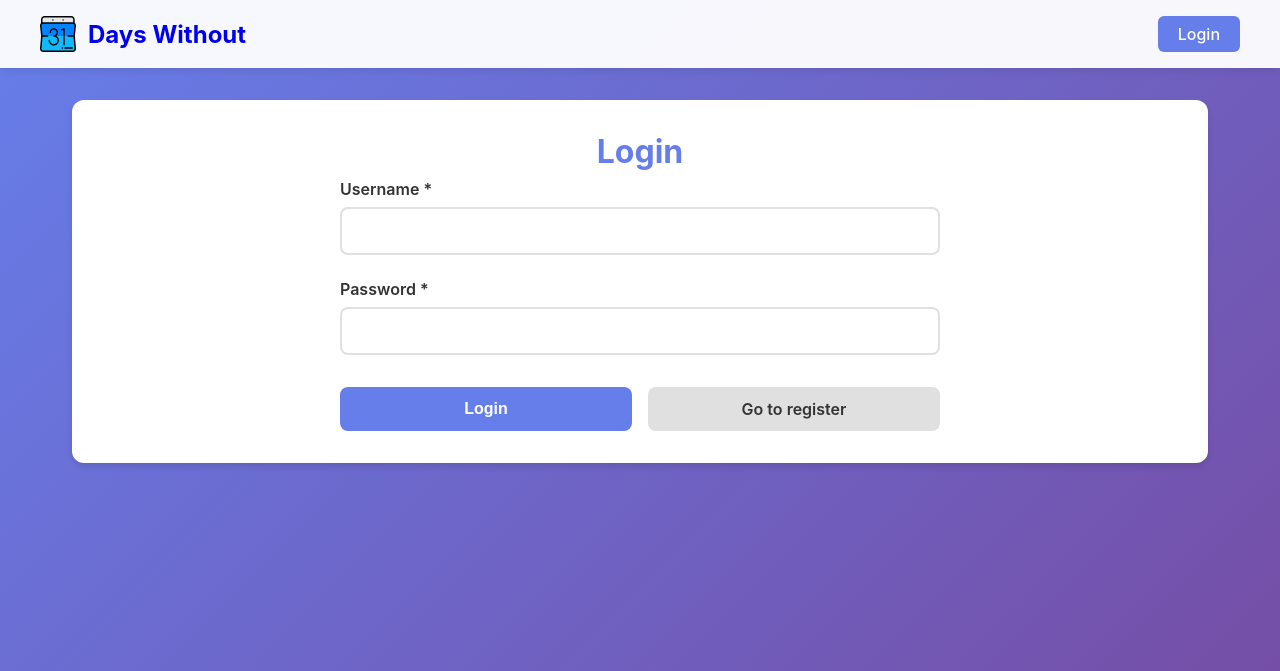
After one commit to simon-b64/DaysWithout, a Flask app: page /login in a window 1280 px wide. The commit adds this page. Shown: the top 671 px of the page. Run offline with Flask 3, Linux system fonts and the light colour scheme.

Commit message:
feat: Added anonymous | user mode
* fix: Removed DROP TABLE so that init-db cannot delete db

* feat: Added basic database versioning

* feat: Added basic auth endpoints as well aus login and register sites

* feat: Added flag to toggle the login feature

* chore: adapted readme

```diff
--- a/app/__init__.py
+++ b/app/__init__.py
@@ -9,6 +9,7 @@ def create_app(test_config=None):
     app.config.from_mapping(
         SECRET_KEY='dev',
         DATABASE=os.path.join(app.instance_path, 'days_without.sqlite'),
+        ANONYMOUS=False,
     )
 
     if test_config is None:
@@ -27,8 +28,15 @@ def create_app(test_config=None):
     from . import db
     db.init_app(app)
 
+    from . import auth
+    app.register_blueprint(auth.bp)
+
     from . import trackers
     app.register_blueprint(trackers.bp)
     app.add_url_rule('/', endpoint='index')
 
+    @app.context_processor
+    def inject_anonymous():
+        return dict(ANONYMOUS=app.config.get('ANONYMOUS', False))
+
     return app
--- /dev/null
+++ b/app/auth.py
@@ -0,0 +1,117 @@
+import functools
+from flask import (
+    Blueprint, flash, g, redirect, render_template, request, url_for, session, current_app
+)
+from werkzeug.security import check_password_hash, generate_password_hash
+
+from app import db
+
+bp = Blueprint('auth', __name__)
+
+
+def login_required(view):
+    @functools.wraps(view)
+    def wrapped_view(**kwargs):
+        if g.user is None:
+            return redirect(url_for('auth.login'))
+        return view(**kwargs)
+
+    return wrapped_view
+
+
+def anonymous_disabled(view):
+    @functools.wraps(view)
+    def wrapped_view(**kwargs):
+        if current_app.config['ANONYMOUS']:
+            return redirect(url_for('index'))
+        return view(**kwargs)
+
+    return wrapped_view
+
+
+@bp.route('/login', methods=('GET', 'POST'))
+@anonymous_disabled
+def login():
+    if request.method == 'POST':
+        username = request.form['username']
+        password = request.form['password']
+        database = db.get_db()
+        error = None
+
+        user = database.execute(
+            "SELECT * FROM users WHERE username = ?",
+            (username,)
+        ).fetchone()
+
+        if user is None:
+            error = 'Incorrect username or password.'
+        elif not check_password_hash(user['password_hash'], password):
+            error = 'Incorrect username or password.'
+
+        if error is None:
+            session.clear()
+            session['user_id'] = user['id']
+            return redirect(url_for('index'))
+
+        flash(error, 'error')
+
+    return render_template("auth/login.html")
+
+
+@bp.route('/register', methods=('GET', 'POST'))
+@anonymous_disabled
+def register():
+    if request.method == 'POST':
+        username = request.form['username']
+        password = request.form['password']
+        database = db.get_db()
+        error = None
+
+        if not username:
+            error = 'Username is required.'
+        elif len(username) < 5 or len(username) > 40:
+            error = 'Username must be between 5 and 40 characters.'
+        elif not password:
+            error = 'Password is required.'
+        elif len(password) < 8 or len(password) > 20:
+            error = 'Password must be between 8 and 20 characters.'
+
+        if error is None:
+            try:
+                database.execute(
+                    "INSERT INTO users (username, password_hash) VALUES (?, ?)",
+                    (username, generate_password_hash(password))
+                )
+                database.commit()
+            except database.IntegrityError:
+                error = 'User already exists.'
+            else:
+                flash('User was successfully created! You can now login!', 'success')
+                return redirect(url_for('auth.login'))
+
+        flash(error, 'error')
+
+    return render_template("auth/register.html")
+
+
+@bp.route('/logout')
+@anonymous_disabled
+def logout():
+    session.clear()
+    return redirect(url_for('auth.login'))
+
+
+@bp.before_app_request
+def load_logged_in_user():
+    user_id = session.get('user_id')
+
+    if current_app.config['ANONYMOUS']:
+        g.user = {'id': 1, 'username': 'Anonymous'}
+        return
+
+    if user_id is None:
+        g.user = None
+    else:
+        g.user = db.get_db().execute(
+            'SELECT * FROM users WHERE id = ?', (user_id,)
+        ).fetchone()
--- a/app/db.py
+++ b/app/db.py
@@ -1,3 +1,4 @@
+import os
 import sqlite3
 import click
 from datetime import datetime
@@ -23,9 +24,30 @@ def close_db(e=None):
 def init_db():
     db = get_db()
 
-    with current_app.open_resource('schema.sql') as f:
-        db.executescript(f.read().decode('utf8'))
+    exists = db.execute("SELECT name FROM sqlite_master WHERE type='table' AND name='database_version'").fetchone()
+    if exists is None:
+        print("No version table found, creating.")
+        with current_app.open_resource(os.path.normcase('db/create-version-table.sql')) as f:
+            db.executescript(f.read().decode('utf8'))
 
+    database_version = db.execute("SELECT version FROM database_version").fetchone()['version']
+    print(f'Current database version: {database_version}')
+    while True:
+        next_version = database_version + 1
+        migration_filename = os.path.normcase(current_app.root_path) + os.path.normcase(f'/db/migrations/{next_version}.sql')
+        print("Looking for migration file:", migration_filename)
+        if not os.path.exists(os.path.normcase(migration_filename)):
+            break
+
+        print("Applying migration:", migration_filename)
+        with current_app.open_resource(migration_filename) as f:
+            db.executescript(f.read().decode('utf8'))
+        db.execute(
+            "UPDATE database_version SET version = ?",
+            (next_version,)
+        )
+        db.commit()
+        database_version = next_version
 
 @click.command('init-db')
 def init_db_command():
--- /dev/null
+++ b/app/db/create-version-table.sql
@@ -0,0 +1,5 @@
+CREATE TABLE database_version (
+    version INTEGER PRIMARY KEY
+);
+
+INSERT INTO database_version (version) VALUES (0);
--- a/app/schema.sql
+++ b/app/db/migrations/1.sql
@@ -1,5 +1,3 @@
-DROP TABLE IF EXISTS days_without;
-
 CREATE TABLE days_without (
     id INTEGER PRIMARY KEY AUTOINCREMENT,
     start DATE NOT NULL,
--- /dev/null
+++ b/app/templates/auth/login.html
@@ -0,0 +1,130 @@
+{% extends 'general.html' %}
+
+{% block title %}Login{% endblock %}
+
+{% block extra_css %}
+    <style>
+        .page-header {
+            text-align: center;
+        }
+
+        .page-header h2 {
+            color: #667eea;
+            font-size: 2rem;
+            margin-bottom: 0.5rem;
+        }
+
+        .form-container {
+            max-width: 600px;
+            margin: 0 auto;
+        }
+
+        .form-group {
+            margin-bottom: 1.5rem;
+        }
+
+        .form-group label {
+            display: block;
+            font-weight: 600;
+            margin-bottom: 0.5rem;
+            color: #333;
+        }
+
+        .form-group input,
+        .form-group textarea {
+            width: 100%;
+            padding: 0.75rem;
+            border: 2px solid #e0e0e0;
+            border-radius: 8px;
+            font-size: 1rem;
+            font-family: inherit;
+            transition: border-color 0.3s;
+        }
+
+        .form-group input:focus,
+        .form-group textarea:focus {
+            outline: none;
+            border-color: #667eea;
+        }
+
+        .form-group textarea {
+            resize: vertical;
+            min-height: 100px;
+        }
+
+        .form-hint {
+            display: block;
+            font-size: 0.9rem;
+            color: #666;
+            margin-top: 0.25rem;
+        }
+
+        .form-actions {
+            display: flex;
+            gap: 1rem;
+            margin-top: 2rem;
+        }
+
+        .btn {
+            flex: 1;
+            padding: 0.75rem 1.5rem;
+            border: none;
+            border-radius: 8px;
+            font-size: 1rem;
+            font-weight: 600;
+            cursor: pointer;
+            transition: all 0.3s;
+            text-decoration: none;
+            text-align: center;
+            display: inline-block;
+        }
+
+        .btn-primary {
+            background-color: #667eea;
+            color: white;
+        }
+
+        .btn-primary:hover {
+            background-color: #5568d3;
+        }
+
+        .btn-secondary {
+            background-color: #e0e0e0;
+            color: #333;
+        }
+
+        .btn-secondary:hover {
+            background-color: #d0d0d0;
+        }
+
+        @media (max-width: 768px) {
+            .form-actions {
+                flex-direction: column;
+            }
+        }
+    </style>
+{% endblock %}
+
+{% block content %}
+    <div class="page-header">
+        <h2>Login</h2>
+    </div>
+
+    <div class="form-container">
+        <form method="POST" action="{{ url_for('auth.login') }}">
+            <div class="form-group">
+                <label for="username-input">Username *</label>
+                <input id="username-input" required name="username" type="text">
+            </div>
+            <div class="form-group">
+                <label for="password-input">Password *</label>
+                <input id="password-input" required name="password" type="password">
+            </div>
+
+            <div class="form-actions">
+                <button type="submit" class="btn btn-primary">Login</button>
+                <a href="{{ url_for('auth.register') }}" class="btn btn-secondary">Go to register</a>
+            </div>
+        </form>
+    </div>
+{% endblock %}
--- a/app/templates/general.html
+++ b/app/templates/general.html
@@ -52,6 +52,32 @@
         nav a, nav a:visited, nav a:hover {
             text-decoration: none;
             transition: color 0.3s;
+        }
+
+        nav .auth-section {
+            display: flex;
+            align-items: center;
+            gap: 1rem;
+        }
+
+        nav .auth-section span {
+            color: #333;
+            font-weight: 500;
+        }
+
+        nav .auth-section a {
+            background-color: #667eea;
+            color: white;
+            padding: 0.5rem 1.25rem;
+            border-radius: 6px;
+            font-weight: 500;
+            transition: all 0.3s;
+        }
+
+        nav .auth-section a:hover {
+            background-color: #5568d3;
+            transform: translateY(-2px);
+            box-shadow: 0 4px 8px rgba(102, 126, 234, 0.3);
         }
 
         main {
@@ -134,6 +160,16 @@
                  class="logo">
             <a href="{{ url_for('index') }}"> Days Without</a>
         </h1>
+        {% if not ANONYMOUS %}
+        <div class="auth-section">
+            {% if g.user %}
+            <span>Welcome, {{ g.user.username }}!</span>
+            <a href="{{ url_for('auth.logout') }}">Logout</a>
+            {% else %}
+            <a href="{{ url_for('auth.login') }}">Login</a>
+            {% endif %}
+        </div>
+        {% endif %}
     </nav>
 </header>
 
```
Also changed, not shown: app/db/migrations/2.sql (added, +9 -0 lines), app/templates/auth/register.html (added, +130 -0 lines), app/trackers.py (+28 -10 lines), README.md. Lines whose indentation alone changed are shown as unchanged.
